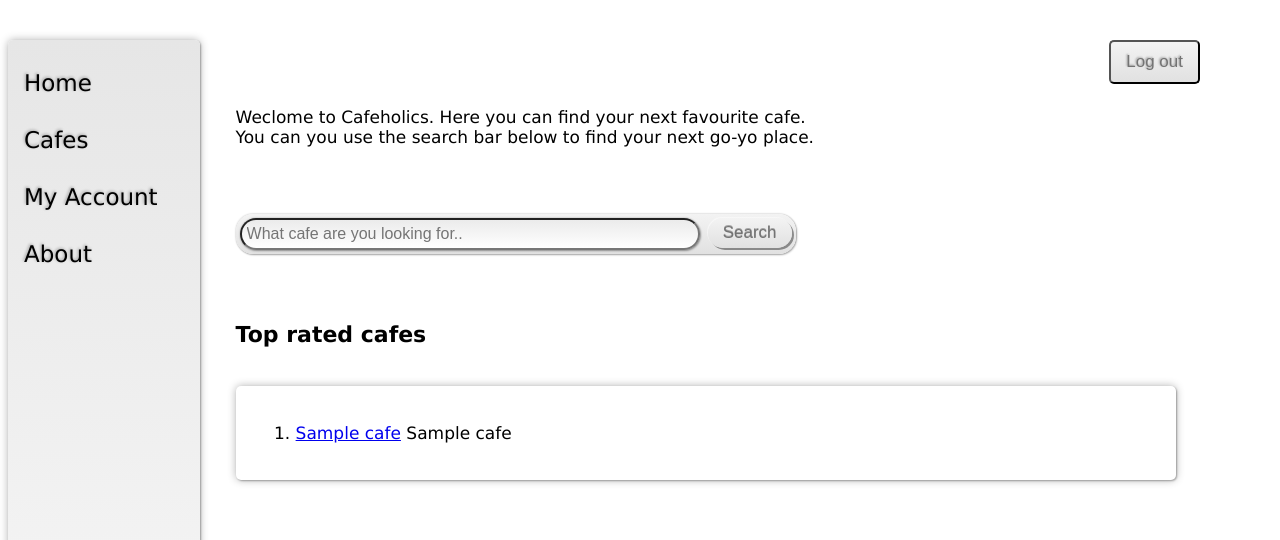
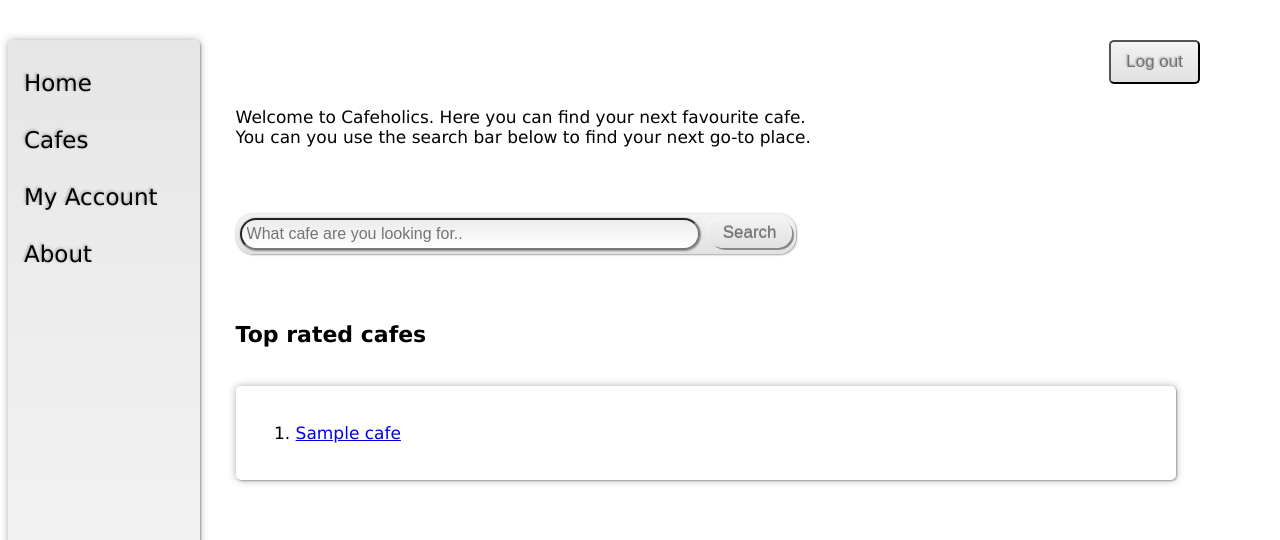
Before and after one commit to andreaschari/Cafeholics, a Django app: page / in a window 1280 px wide. Shown: the part 260-800 px from the top of the page. Run offline with Django 3.2, Linux system fonts and the light colour scheme; a user stored in the database is signed in; tables that the repository leaves empty hold one stand-in row (values such as "Sample post").

Commit message:
fixed some typos

```diff
--- a/templates/cafe/home.html
+++ b/templates/cafe/home.html
@@ -7,29 +7,14 @@
 {% endblock %}
 
 {% block body_block %}
-	<p> Weclome to Cafeholics. Here you can find your next favourite cafe. </br>
-	You can you use the search bar below to find your next go-yo place. </p>
+	<p> Welcome to Cafeholics. Here you can find your next favourite cafe. </br>
+	You can you use the search bar below to find your next go-to place. </p>
 		<form id="searchform" method="GET" action="">
 			{% csrf_token %}
 			<input class="searchButton" type="submit" value="Search"/>
 			<input class="searchbar" type="text" placeholder="What cafe are you looking for..">
 
 		</form>
-
-
-<!-- Think this goes into search_results.html???
-
-	{% if books %}
-		{% for each_book in books %} // books is list here so pick each element using for loop
-		<a href="{% url 'buy_book' pk=each_book.pk %}">
-		<!--Upon successful search book image with hyperlink appears -->
-		<!-- <img src="{{each_book.image.url}}" alt="No Image"></a>
-		<p>{{each_book.bookname}}</p>
-		<p>Rs.{{each_book.price}}</p>
-		{% endfor %}
-	{% endif %}
-
--->
 
 	<h2> Top rated cafes </h2>
 	<div id="displayCafes">
@@ -38,9 +23,7 @@
 				{% for cafe in cafes %}
 					<li>
 					<a href="{% url 'chosen_cafe' cafe.slug %}">{{ cafe.name }}</a>
-
 					<!-- <p class="rating">{{ cafe.average_rating }}</p> -->
-					{{cafe.name}}
 					</li>
 				{% endfor %}
 			</ol>
```
